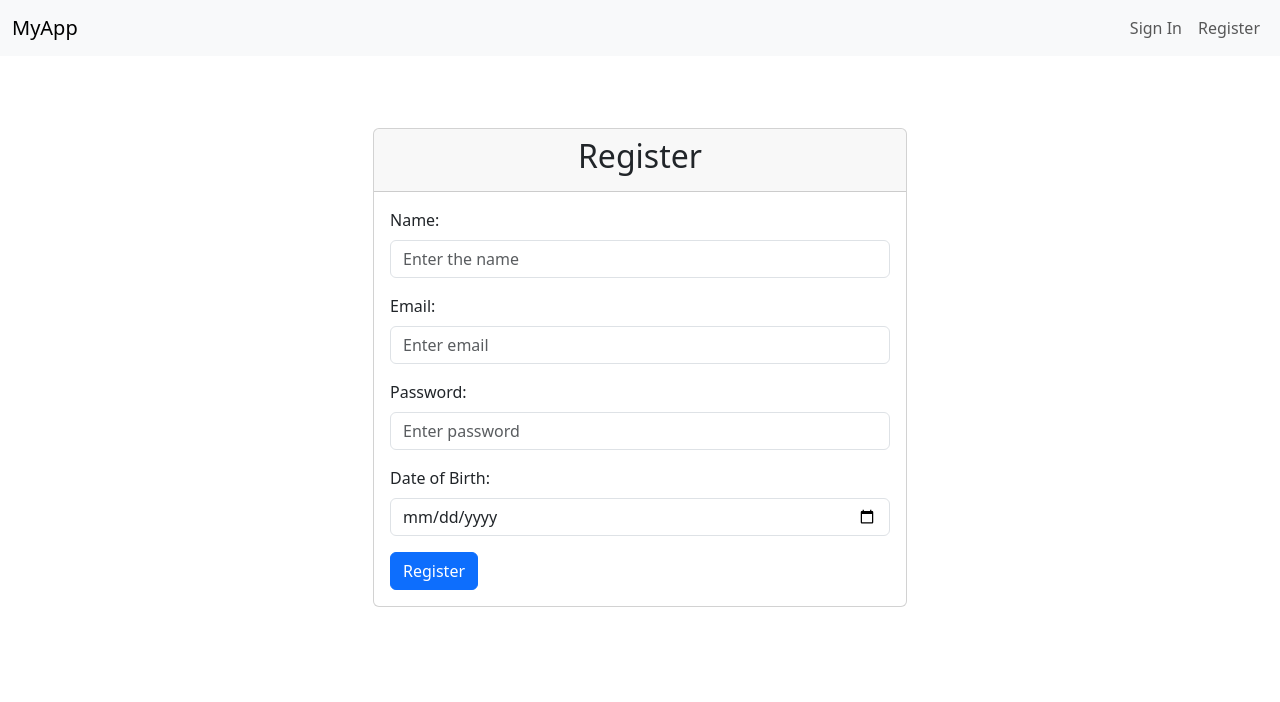
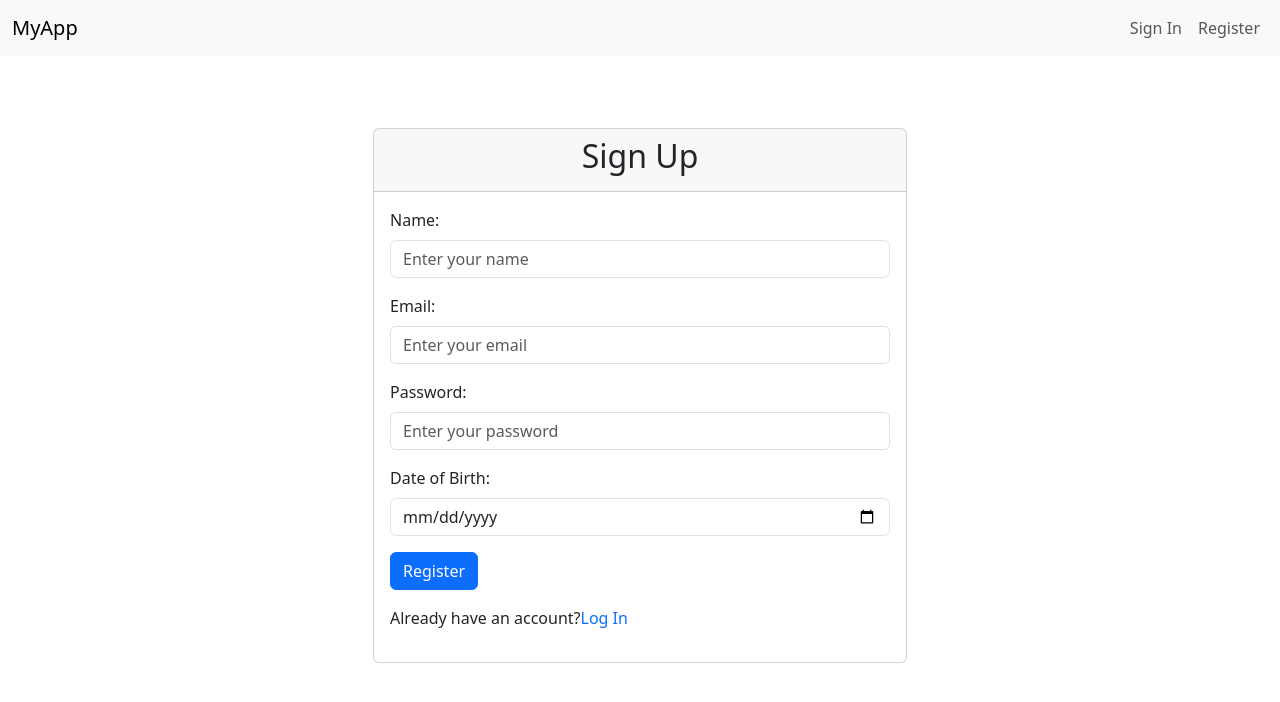
Before and after one commit to Faiza2517/integration, a React (Create React App) app: page / in a window 1280 px wide. Shown: the top 702 px of the page. Built offline with nearby package versions, Linux system fonts and the light colour scheme.

Commit message:
updated code

```diff
--- a/src/context/AuthContext.jsx
+++ b/src/context/AuthContext.jsx
@@ -37,7 +37,16 @@ export const AuthProvider = ({ children }) => {
             console.error('Error decoding token on login', error);
         }
     };
-
+    const register = (token) => {
+        setToken(token); // Store the token in local storage
+        try {
+            const decodedToken = jwtDecode(token);
+            setUser(decodedToken);
+            navigate('/Profile'); // Navigate to the Profile page after login
+        } catch (error) {
+            console.error('Error decoding token on register', error);
+        }
+    };
     const logout = () => {
         setUser(null);
         removeToken();
@@ -53,7 +62,7 @@ export const AuthProvider = ({ children }) => {
     };
 
     return (
-        <AuthContext.Provider value={{ user, login, logout, requireAuth, preventAuthAccess }}>
+        <AuthContext.Provider value={{ user, login,register, logout, requireAuth, preventAuthAccess }}>
             {children}
         </AuthContext.Provider>
     );
--- a/src/pages/sign-in.jsx
+++ b/src/pages/sign-in.jsx
@@ -13,7 +13,16 @@ export const Login = () => {
 
     const handleSubmit = async (e) => {
         e.preventDefault();
+
+        // Basic validation to check if the fields are empty
+        if (!email || !password) {
+            setError('Email and password are required.');
+            setLoading(false);
+            return;
+        }
+
         setLoading(true);
+        setError(''); // Clear any previous errors
         const userData = { email, password };
 
         try {
@@ -26,9 +35,10 @@ export const Login = () => {
                 console.log("User Login:", response);
             }
         } catch (err) {
-            setLoading(false);
             console.error("Login failed:", err);
             setError('Failed to login. Please check your credentials.');
+        } finally {
+            setLoading(false);
         }
     };
 
--- a/src/pages/sign-up.jsx
+++ b/src/pages/sign-up.jsx
@@ -1,28 +1,79 @@
-import React from 'react';
-import {registerUser} from "../services/api";
-import{useState} from 'react';
+import React, {useContext, useState} from 'react';
+import { Link } from 'react-router-dom';
+import { Spinner } from 'react-bootstrap';
+import { AuthContext } from "../context/AuthContext";
+import { registerUser } from '../services/api'; // Make sure this function handles the API call
 
 export const SignUp = () => {
-   const[name,setName]=useState('');
-   const[email,setEmail]=useState('');
-   const[password,setPassword]=useState('');
-   const[dateOfBirth,setDateofbirth]=useState('');
-   const[error,setError]=useState('');
+    const { register } = useContext(AuthContext);
+    const [userData, setUserData] = useState({
+        name: '',
+        email: '',
+        password: '',
+        dateOfBirth: '',
+    });
+    const [loading, setLoading] = useState(false);
+    const [error, setError] = useState(null);
+    const [formError, setFormError] = useState({
+        name: '',
+        email: '',
+        password: '',
+        dateOfBirth: '',
+    });
+    const [successMessage, setSuccessMessage] = useState('');
 
+    // Handle input changes
+    const handleChange = (e) => {
+        setUserData({ ...userData, [e.target.name]: e.target.value });
+        setFormError({ ...formError, [e.target.name]: '' }); // Reset specific field error on input change
+    };
+
+    // Handle form submission
     const handleSubmit = async (e) => {
         e.preventDefault();
-        const userData = { name, email, password, date_of_birth: dateOfBirth };
 
+        let hasError = false;
+        const newFormError = {};
+
+        // Validate form fields
+        if (!userData.name) {
+            newFormError.name = "Name is required.";
+            hasError = true;
+        }
+        if (!userData.email) {
+            newFormError.email = "Email is required.";
+            hasError = true;
+        }
+        if (!userData.password) {
+            newFormError.password = "Password is required.";
+            hasError = true;
+        }
+
+        setFormError(newFormError);
+
+        if (hasError) {
+            return;
+        }
+
+        setLoading(true);
+        setError(null);
+        setSuccessMessage('');
 
         try {
             const response = await registerUser(userData);
-            if (response.error) {
-                setError(response.error);
+
+            if (response && response.token) {
+                register(response.token);
+                setSuccessMessage("Signup successful!");
+            } else if (response.error) {
+                setError("Registration failed. Please try again.");
             } else {
-                console.log("User Registered:", response);
+                setError("Email already exists. Please try a different email.");
             }
         } catch (err) {
-            console.error("Registration failed:", err);
+            setError("An unexpected error occurred. Please try again later.");
+        } finally {
+            setLoading(false);
         }
     };
 
@@ -32,59 +83,81 @@ export const SignUp = () => {
                 <div className="col-md-6">
                     <div className="card">
                         <div className="card-header text-center">
-                            <h2>Register</h2>
+                            <h2>Sign Up</h2>
                         </div>
                         <div className="card-body">
                             <form onSubmit={handleSubmit}>
                                 <div className="mb-3">
                                     <label htmlFor="name" className="form-label text-start d-block">Name:</label>
-                                    <input type="text"
-                                           className={`form-control ${error.name ? 'is-invalid' : ''}`}
-                                           id="name"
-                                           placeholder="Enter the name"
-                                           name="name"
-                                           value={name}
-                                           onChange={(e) => setName(e.target.value)}
+                                    <input
+                                        type="text"
+                                        className={`form-control ${formError.name ? 'is-invalid' : ''}`}
+                                        id="name"
+                                        name="name"
+                                        placeholder="Enter your name"
+                                        value={userData.name}
+                                        onChange={handleChange}
                                     />
+                                    {formError.name && <div className="invalid-feedback">{formError.name}</div>}
                                 </div>
                                 <div className="mb-3">
                                     <label htmlFor="email" className="form-label text-start d-block">Email:</label>
-                                    <input type="email"
-                                           className={`form-control ${error.email ? 'is-invalid' : ''}`}
-                                           id="email"
-                                           placeholder="Enter email"
-                                           name="email"
-                                           value={email}
-                                           onChange={(e) => setEmail(e.target.value)}/>
+                                    <input
+                                        type="email"
+                                        className={`form-control ${formError.email ? 'is-invalid' : ''}`}
+                                        id="email"
+                                        name="email"
+                                        placeholder="Enter your email"
+                                        value={userData.email}
+                                        onChange={handleChange}
+                                    />
+                                    {formError.email && <div className="invalid-feedback">{formError.email}</div>}
                                 </div>
                                 <div className="mb-3">
-                                    <label htmlFor="pwd" className="form-label text-start d-block">Password:</label>
-                                    <input type="password"
-                                           className={`form-control ${error.password ? 'is-invalid' : ''}`}
-                                           id="pwd"
-                                           placeholder="Enter password"
-                                           name="password"
-                                           value={password}
-                                           onChange={(e)=>setPassword(e.target.value)}/>
+                                    <label htmlFor="password" className="form-label text-start d-block">Password:</label>
+                                    <input
+                                        type="password"
+                                        className={`form-control ${formError.password ? 'is-invalid' : ''}`}
+                                        id="password"
+                                        name="password"
+                                        placeholder="Enter your password"
+                                        value={userData.password}
+                                        onChange={handleChange}
+                                    />
+                                    {formError.password && <div className="invalid-feedback">{formError.password}</div>}
                                 </div>
                                 <div className="mb-3">
-                                    <label htmlFor="dob" className="form-label text-start d-block">Date of
-                                        Birth:</label>
+                                    <label htmlFor="dateOfBirth" className="form-label text-start d-block">Date of Birth:</label>
                                     <input
                                         type="date"
-                                        className={`form-control ${error.date ? 'is-invalid' : ''}`}
-                                        id="dob"
-                                        name="dob"
-                                        value={dateOfBirth}
-                                        onChange={(e)=>setDateofbirth(e.target.value)}/>
+                                        className="form-control"
+                                        id="dateOfBirth"
+                                        name="dateOfBirth"
+                                        value={userData.dateOfBirth}
+                                        onChange={handleChange}
+                                    />
                                 </div>
-                                <button type="submit" name="register" className="btn btn-primary btn-block">Register
+                                {error && <div className="alert alert-danger mb-3">{error}</div>}
+                                {successMessage && <div className="alert alert-success mb-3">{successMessage}</div>}
+                                <button type="submit" className="btn btn-primary" disabled={loading}>
+                                    {loading ? (
+                                        <>
+                                            <Spinner as="span" animation="border" size="sm" role="status" aria-hidden="true" />
+                                            {' '}Registering...
+                                        </>
+                                    ) : (
+                                        "Register"
+                                    )}
                                 </button>
                             </form>
+                            <div className="mt-3">
+                                <span className="text-decoration-none d-inline-block mb-3">Already have an account? </span>
+                                <Link to="/Login" className="text-decoration-none">Log In</Link>
+                            </div>
                         </div>
                     </div>
                 </div>
             </div>
         </div>
-    )
-}
+    );
+};
```
Also changed, not shown: src/pages/checkout.jsx (+65 -13 lines), src/pages/singleproduct.jsx (+17 -6 lines).
